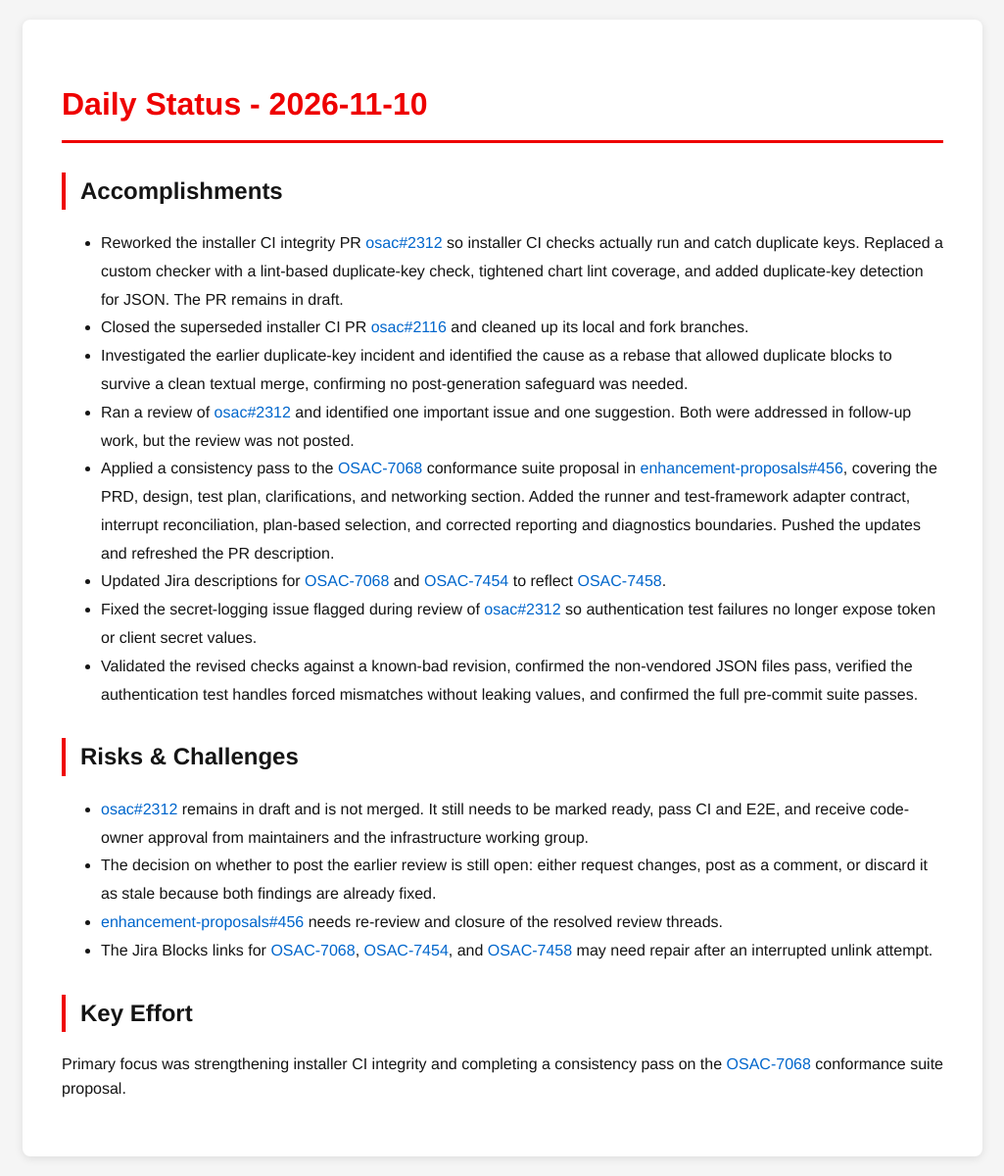
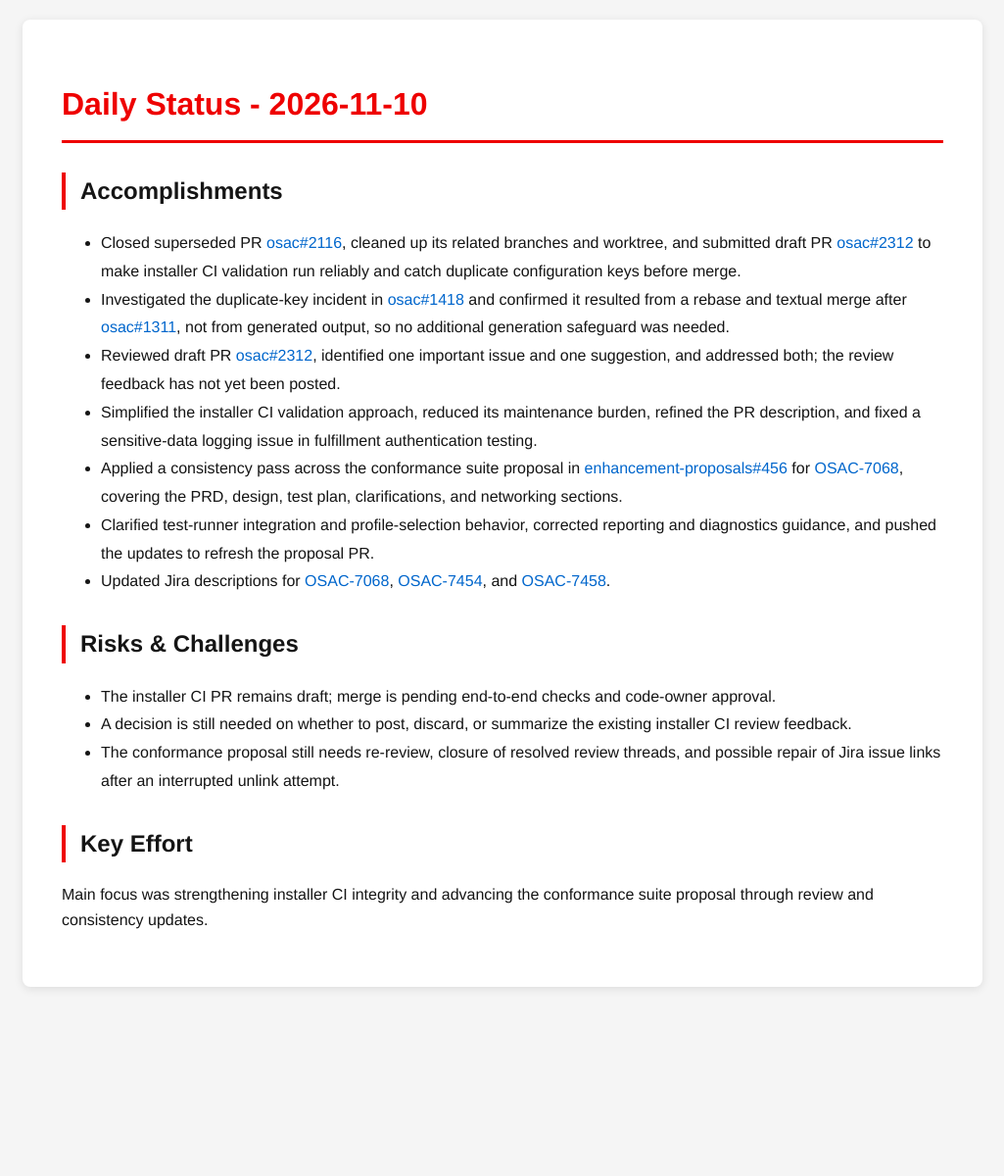
Before and after one commit to tzvatot/daily-status, a Jekyll site: the page built from 2026-11-10.md, in a window 1280 px wide. Shown: the whole page at 98% size, without its empty margins (127-1152 px from the left). Built offline with Jekyll 4.4.1, drawn with Linux system fonts in a browser that asks for light colours; after the commit the page ends 1027 px from its top, so only the background shows below that.

Commit message:
Daily status update - 2026-11-10

```diff
--- a/2026-11-10.md
+++ b/2026-11-10.md
@@ -7,20 +7,18 @@ date: 2026-11-10
 # Daily Status - 2026-11-10
 
 ## Accomplishments
-- Reworked the installer CI integrity PR [osac#2312](https://github.com/osac-project/osac/pull/2312) so installer CI checks actually run and catch duplicate keys. Replaced a custom checker with a lint-based duplicate-key check, tightened chart lint coverage, and added duplicate-key detection for JSON. The PR remains in draft.
-- Closed the superseded installer CI PR [osac#2116](https://github.com/osac-project/osac/pull/2116) and cleaned up its local and fork branches.
-- Investigated the earlier duplicate-key incident and identified the cause as a rebase that allowed duplicate blocks to survive a clean textual merge, confirming no post-generation safeguard was needed.
-- Ran a review of [osac#2312](https://github.com/osac-project/osac/pull/2312) and identified one important issue and one suggestion. Both were addressed in follow-up work, but the review was not posted.
-- Applied a consistency pass to the [OSAC-7068](https://redhat.atlassian.net/browse/OSAC-7068) conformance suite proposal in [enhancement-proposals#456](https://github.com/osac-project/enhancement-proposals/pull/456), covering the PRD, design, test plan, clarifications, and networking section. Added the runner and test-framework adapter contract, interrupt reconciliation, plan-based selection, and corrected reporting and diagnostics boundaries. Pushed the updates and refreshed the PR description.
-- Updated Jira descriptions for [OSAC-7068](https://redhat.atlassian.net/browse/OSAC-7068) and [OSAC-7454](https://redhat.atlassian.net/browse/OSAC-7454) to reflect [OSAC-7458](https://redhat.atlassian.net/browse/OSAC-7458).
-- Fixed the secret-logging issue flagged during review of [osac#2312](https://github.com/osac-project/osac/pull/2312) so authentication test failures no longer expose token or client secret values.
-- Validated the revised checks against a known-bad revision, confirmed the non-vendored JSON files pass, verified the authentication test handles forced mismatches without leaking values, and confirmed the full pre-commit suite passes.
+- Closed superseded PR [osac#2116](https://github.com/osac-project/osac/pull/2116), cleaned up its related branches and worktree, and submitted draft PR [osac#2312](https://github.com/osac-project/osac/pull/2312) to make installer CI validation run reliably and catch duplicate configuration keys before merge.
+- Investigated the duplicate-key incident in [osac#1418](https://github.com/osac-project/osac/pull/1418) and confirmed it resulted from a rebase and textual merge after [osac#1311](https://github.com/osac-project/osac/pull/1311), not from generated output, so no additional generation safeguard was needed.
+- Reviewed draft PR [osac#2312](https://github.com/osac-project/osac/pull/2312), identified one important issue and one suggestion, and addressed both; the review feedback has not yet been posted.
+- Simplified the installer CI validation approach, reduced its maintenance burden, refined the PR description, and fixed a sensitive-data logging issue in fulfillment authentication testing.
+- Applied a consistency pass across the conformance suite proposal in [enhancement-proposals#456](https://github.com/osac-project/enhancement-proposals/pull/456) for [OSAC-7068](https://redhat.atlassian.net/browse/OSAC-7068), covering the PRD, design, test plan, clarifications, and networking sections.
+- Clarified test-runner integration and profile-selection behavior, corrected reporting and diagnostics guidance, and pushed the updates to refresh the proposal PR.
+- Updated Jira descriptions for [OSAC-7068](https://redhat.atlassian.net/browse/OSAC-7068), [OSAC-7454](https://redhat.atlassian.net/browse/OSAC-7454), and [OSAC-7458](https://redhat.atlassian.net/browse/OSAC-7458).
 
 ## Risks & Challenges
-- [osac#2312](https://github.com/osac-project/osac/pull/2312) remains in draft and is not merged. It still needs to be marked ready, pass CI and E2E, and receive code-owner approval from maintainers and the infrastructure working group.
-- The decision on whether to post the earlier review is still open: either request changes, post as a comment, or discard it as stale because both findings are already fixed.
-- [enhancement-proposals#456](https://github.com/osac-project/enhancement-proposals/pull/456) needs re-review and closure of the resolved review threads.
-- The Jira Blocks links for [OSAC-7068](https://redhat.atlassian.net/browse/OSAC-7068), [OSAC-7454](https://redhat.atlassian.net/browse/OSAC-7454), and [OSAC-7458](https://redhat.atlassian.net/browse/OSAC-7458) may need repair after an interrupted unlink attempt.
+- The installer CI PR remains draft; merge is pending end-to-end checks and code-owner approval.
+- A decision is still needed on whether to post, discard, or summarize the existing installer CI review feedback.
+- The conformance proposal still needs re-review, closure of resolved review threads, and possible repair of Jira issue links after an interrupted unlink attempt.
 
 ## Key Effort
-Primary focus was strengthening installer CI integrity and completing a consistency pass on the [OSAC-7068](https://redhat.atlassian.net/browse/OSAC-7068) conformance suite proposal.
+Main focus was strengthening installer CI integrity and advancing the conformance suite proposal through review and consistency updates.
```
